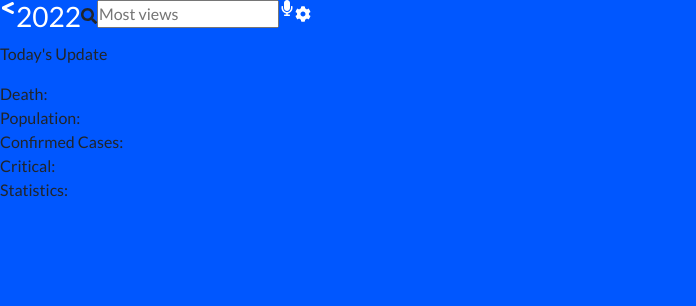
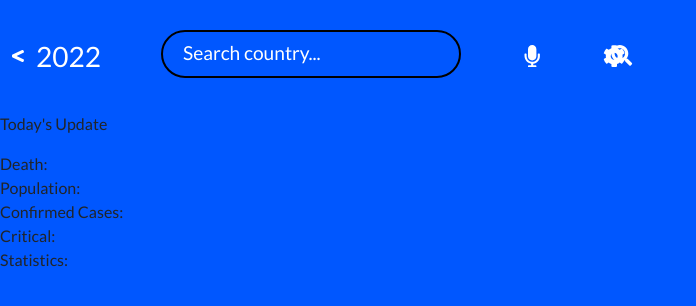
Before and after one commit to KingsleyIbe/metrics-webapp, a React (Create React App) app: page /settings in a window 1280 px wide. Shown: the top 306 px of the page, without its empty margins (0-696 px from the left). Built offline with nearby package versions, Linux system fonts and the light colour scheme; no server answers.

Commit message:
Implement the fetch country data details

```diff
--- a/src/App.css
+++ b/src/App.css
@@ -29,7 +29,7 @@ a {
   width: 100%;
 }
 
-@media (max-width: 768px) {
+/* @media (max-width: 768px) { */
   nav {
     padding-top: 30px;
     gap: 60px;
@@ -90,4 +90,4 @@ a {
     color: var(--whiteColor);
     text-align: center;
   }
-}
+/* } */
--- a/src/App.js
+++ b/src/App.js
@@ -3,7 +3,7 @@ import 'bootstrap/dist/css/bootstrap.min.css';
 import './App.css';
 import Header from './components/Header';
 import Home from './pages/Home';
-import SettingsPage from './pages/SettingsPage';
+import Details from './pages/Details';
 
 function App() {
   return (
@@ -14,7 +14,7 @@ function App() {
         </header>
         <Routes>
           <Route path="/" element={<Home />} />
-          <Route path="/settings" element={<SettingsPage />} />
+          <Route path="/*" element={<Details />} />
         </Routes>
       </Router>
     </div>
--- a/src/components/Settings.js
+++ b/src/components/DetailsDisplay.js
@@ -1,7 +1,15 @@
-import { useSelector } from 'react-redux';
+import { useEffect } from 'react';
+import { useSelector, useDispatch } from 'react-redux';
+import { getData } from '../redux/home/home';
 
-const Settings = () => {
+const DetailsDisplay = () => {
   const detailsList = useSelector((state) => state.covidReducer);
+
+  const dispatch = useDispatch();
+  useEffect(() => {
+    dispatch(getData());
+  }, []);
+
   let population;
   let confirmed;
   let critical;
@@ -48,4 +56,4 @@ const Settings = () => {
   );
 };
 
-export default Settings;
+export default DetailsDisplay;
--- a/src/components/Header.js
+++ b/src/components/Header.js
@@ -1,7 +1,8 @@
 import { NavLink } from 'react-router-dom';
 import {
-  FaCog, FaLessThan, FaMicrophone, FaSearch,
+  FaCog, FaLessThan, FaMicrophone,
 } from 'react-icons/fa';
+import Search from './Search';
 
 const Header = () => (
   <header className="header">
@@ -13,8 +14,9 @@ const Header = () => (
         </NavLink>
       </div>
       <div className="search-input">
-        <FaSearch className="search-icon" />
-        <input type="text" placeholder="Most views" className="search" />
+        {/* <FaSearch className="search-icon" /> */}
+        {/* <input type="text" placeholder="Most views" className="search" /> */}
+        <Search />
       </div>
       <FaMicrophone className="text-white mic-icon" />
       <NavLink className="nav-item" to="/settings">
--- a/src/components/HomeDisplay.js
+++ b/src/components/HomeDisplay.js
@@ -14,7 +14,7 @@ const HomeDisplay = () => {
   }, []);
 
   const covidCases = covidLists.map((cases) => (
-    <div className="country-container" id="country-name" key={cases.code}>
+    <div className="country-container" id="country-name" key={Math.random()}>
       <div className="country-c">
         <Link className="country-d" to={`/${cases.code}`}>
           {cases.name}
@@ -29,7 +29,7 @@ const HomeDisplay = () => {
 
   return (
     <>
-      <div className="country-name"><h2>Active Corona Cases </h2></div>
+      <div className="country-name"><h6>Active Corona Cases </h6></div>
       <div className="countries-con">
         {covidCases}
       </div>
--- /dev/null
+++ b/src/components/Search.js
@@ -0,0 +1,36 @@
+import { FaSearch } from 'react-icons/fa';
+
+const Search = () => {
+  const searchCountry = () => {
+    let inputText = '';
+    const userInput = document.querySelector('#input-country');
+    const filterCountry = userInput.value.toUpperCase();
+    const countryDetails = document.querySelector('.country-name');
+    [...countryDetails].forEach((country) => {
+      const temp = country;
+      inputText = temp.textContent || temp.innerText;
+      if (inputText.toUpperCase().indexOf(filterCountry) > -1) {
+        temp.style.display = '';
+      } else {
+        temp.style.display = 'none';
+      }
+    });
+  };
+
+  return (
+    <>
+      <div className="country-name" />
+      <FaSearch className="search-icon" />
+      <input
+        className="search"
+        type="text"
+        id="input-country"
+        placeholder="Search country..."
+        onKeyDown={searchCountry}
+      />
+    </>
+
+  );
+};
+
+export default Search;
--- /dev/null
+++ b/src/pages/Details.js
@@ -0,0 +1,9 @@
+import DetailsDisplay from '../components/DetailsDisplay';
+
+const Details = () => (
+  <div>
+    <DetailsDisplay />
+  </div>
+);
+
+export default Details;
--- a/src/pages/SettingsPage.js
+++ /dev/null
@@ -1,9 +0,0 @@
-import Settings from '../components/Settings';
-
-const SettingsPage = () => (
-  <div>
-    <Settings />
-  </div>
-);
-
-export default SettingsPage;
--- a/src/redux/home/home.js
+++ b/src/redux/home/home.js
@@ -10,7 +10,9 @@ export const addCovidCases = (payload) => ({
 const covidReducer = (state = initialState, action) => {
   switch (action.type) {
     case ADD_CASES:
-      return [...state, action.payload];
+      return [
+        ...state, action.payload,
+      ];
     default:
       return state;
   }
```
